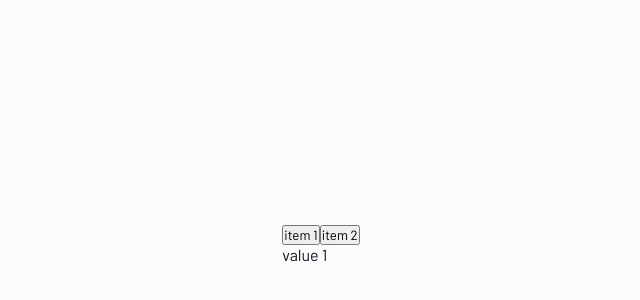
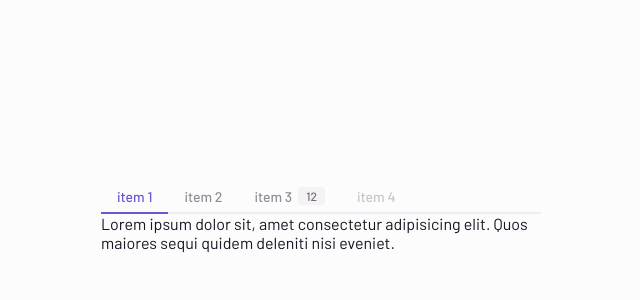
Before and after one commit to brunohfabre/siakitdocumentation, a React (Vite) app: page /tabs in a window 1280 px wide. Shown: the part 156-456 px from the top of the page, without its empty margins (319-959 px from the left). Built offline with nearby package versions, Linux system fonts and the light colour scheme.

Commit message:
add tabs component

```diff
--- a/src/components/Badge/styles.ts
+++ b/src/components/Badge/styles.ts
@@ -22,4 +22,6 @@ export const Container = styled.div<ContainerProps>`
   font-size: 12px;
   text-transform: uppercase;
   font-weight: 500;
+
+  border-radius: 4px;
 `;
--- /dev/null
+++ b/src/components/Tabs/Tab.tsx
@@ -0,0 +1,69 @@
+import { ReactNode } from 'react';
+
+import * as RadixTabs from '@radix-ui/react-tabs';
+import styled from 'styled-components';
+
+import { Colors, useTheme } from '../../hooks/theme';
+
+type ContainerProps = {
+  colorScheme: Colors;
+};
+
+export const Container = styled(RadixTabs.Trigger)<ContainerProps>`
+  all: unset;
+
+  height: 32px;
+  padding: 0 16px;
+
+  display: flex;
+  justify-content: center;
+  align-items: center;
+
+  cursor: pointer;
+
+  transition: background-color 0.15s;
+
+  z-index: 10;
+
+  font-size: 14px;
+  font-weight: 500;
+  color: ${({ theme }) => theme.colors.gray[9]};
+
+  gap: 6px;
+
+  &:hover {
+    background-color: ${({ theme, colorScheme }) =>
+      theme.colors[colorScheme][3]};
+  }
+
+  &[data-state='active'] {
+    border-bottom: 2px solid
+      ${({ theme, colorScheme }) => theme.colors[colorScheme][9]};
+    color: ${({ theme, colorScheme }) => theme.colors[colorScheme][9]};
+  }
+
+  &:disabled {
+    opacity: 0.5;
+    cursor: not-allowed;
+
+    &:hover {
+      background-color: transparent;
+    }
+  }
+`;
+
+type TabProps = {
+  value: string;
+  disabled?: boolean;
+  children: ReactNode;
+};
+
+export function Tab({ children, value, disabled }: TabProps): JSX.Element {
+  const { colorScheme } = useTheme();
+
+  return (
+    <Container value={value} disabled={disabled} colorScheme={colorScheme}>
+      {children}
+    </Container>
+  );
+}
--- a/src/components/Tabs/index.tsx
+++ b/src/components/Tabs/index.tsx
@@ -1,7 +1,4 @@
-import * as RadixTabs from '@radix-ui/react-tabs';
-import styled from 'styled-components';
-
-export const Tabs = styled(RadixTabs.Root)``;
-export const TabList = styled(RadixTabs.List)``;
-export const Tab = styled(RadixTabs.Trigger)``;
-export const TabPanel = styled(RadixTabs.Content)``;
+export { Tabs } from './styles';
+export { TabList } from './styles';
+export { Tab } from './Tab';
+export { TabPanel } from './styles';
--- /dev/null
+++ b/src/components/Tabs/styles.tsx
@@ -0,0 +1,24 @@
+import * as RadixTabs from '@radix-ui/react-tabs';
+import styled from 'styled-components';
+
+export const Tabs = styled(RadixTabs.Root)`
+  display: flex;
+  flex-direction: column;
+`;
+
+export const TabList = styled(RadixTabs.List)`
+  position: relative;
+  display: flex;
+
+  &:after {
+    position: absolute;
+    content: '';
+    height: 2px;
+    bottom: 0;
+    left: 0;
+    right: 0;
+    background-color: ${({ theme }) => theme.colors.gray[4]};
+  }
+`;
+
+export const TabPanel = styled(RadixTabs.Content)``;
--- a/src/pages/TabsPage.tsx
+++ b/src/pages/TabsPage.tsx
@@ -1,18 +1,49 @@
+import { Badge } from '../components/Badge';
 import { Flex } from '../components/Flex';
 import { Tabs, TabList, Tab, TabPanel } from '../components/Tabs';
 
 export function TabsPage(): JSX.Element {
   return (
     <Flex flex justify="center" align="center">
+      <Flex width={440} height={128}>
         <Tabs defaultValue="1">
           <TabList>
             <Tab value="1">item 1</Tab>
             <Tab value="2">item 2</Tab>
+            <Tab value="3">
+              item 3 <Badge color="gray">12</Badge>
+            </Tab>
+            <Tab value="4" disabled>
+              item 4
+            </Tab>
           </TabList>
 
-        <TabPanel value="1">value 1</TabPanel>
-        <TabPanel value="2">value 2</TabPanel>
+          <TabPanel value="1">
+            <Flex width={440}>
+              <p>
+                Lorem ipsum dolor sit, amet consectetur adipisicing elit. Quos
+                maiores sequi quidem deleniti nisi eveniet.
+              </p>
+            </Flex>
+          </TabPanel>
+          <TabPanel value="2">
+            <Flex width={440}>
+              <p>
+                Lorem ipsum dolor sit, amet consectetur adipisicing elit. Quos
+                maiores sequi quidem deleniti nisi eveniet.
+              </p>
+            </Flex>
+          </TabPanel>
+          <TabPanel value="3">
+            <Flex width={440}>
+              <p>
+                Lorem ipsum dolor sit, amet consectetur adipisicing elit. Quos
+                maiores sequi quidem deleniti nisi eveniet.
+              </p>
+            </Flex>
+          </TabPanel>
         </Tabs>
+      </Flex>
     </Flex>
   );
 }
```
Lines whose indentation alone changed are shown as unchanged.
